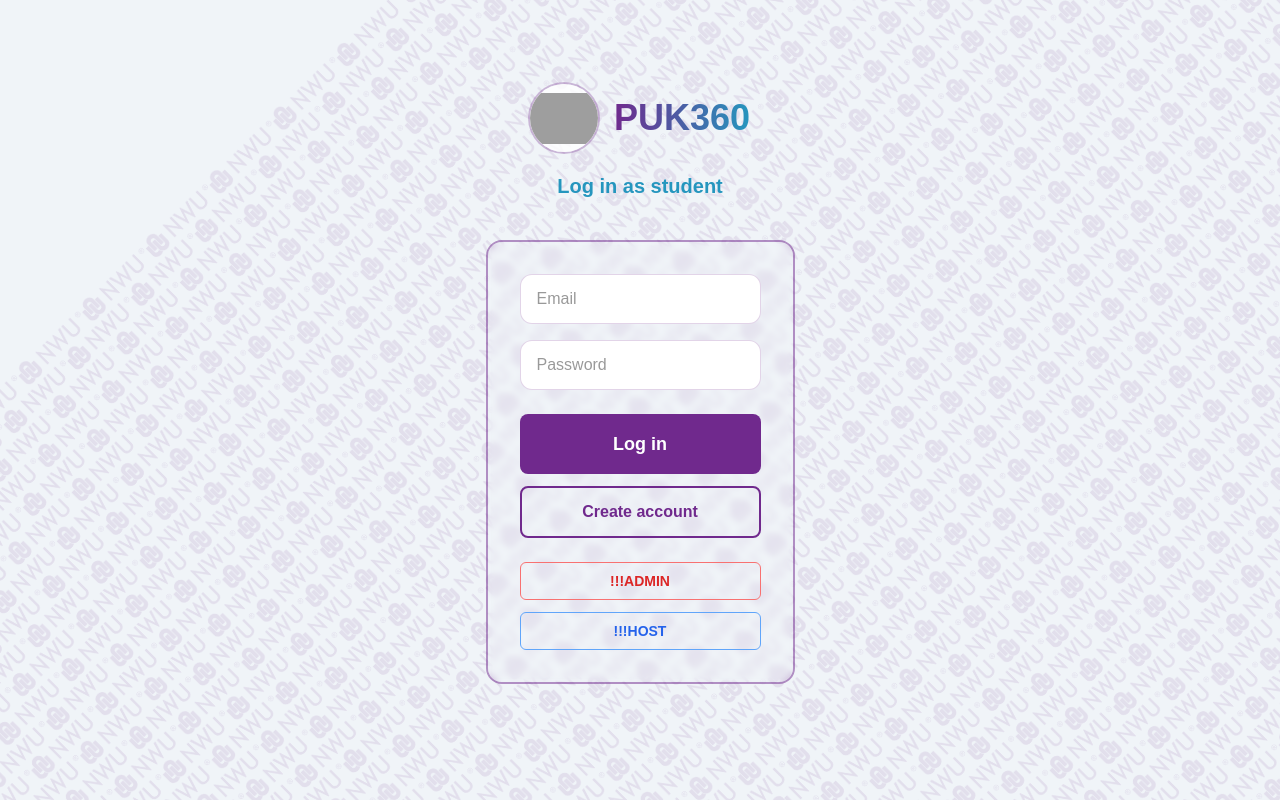
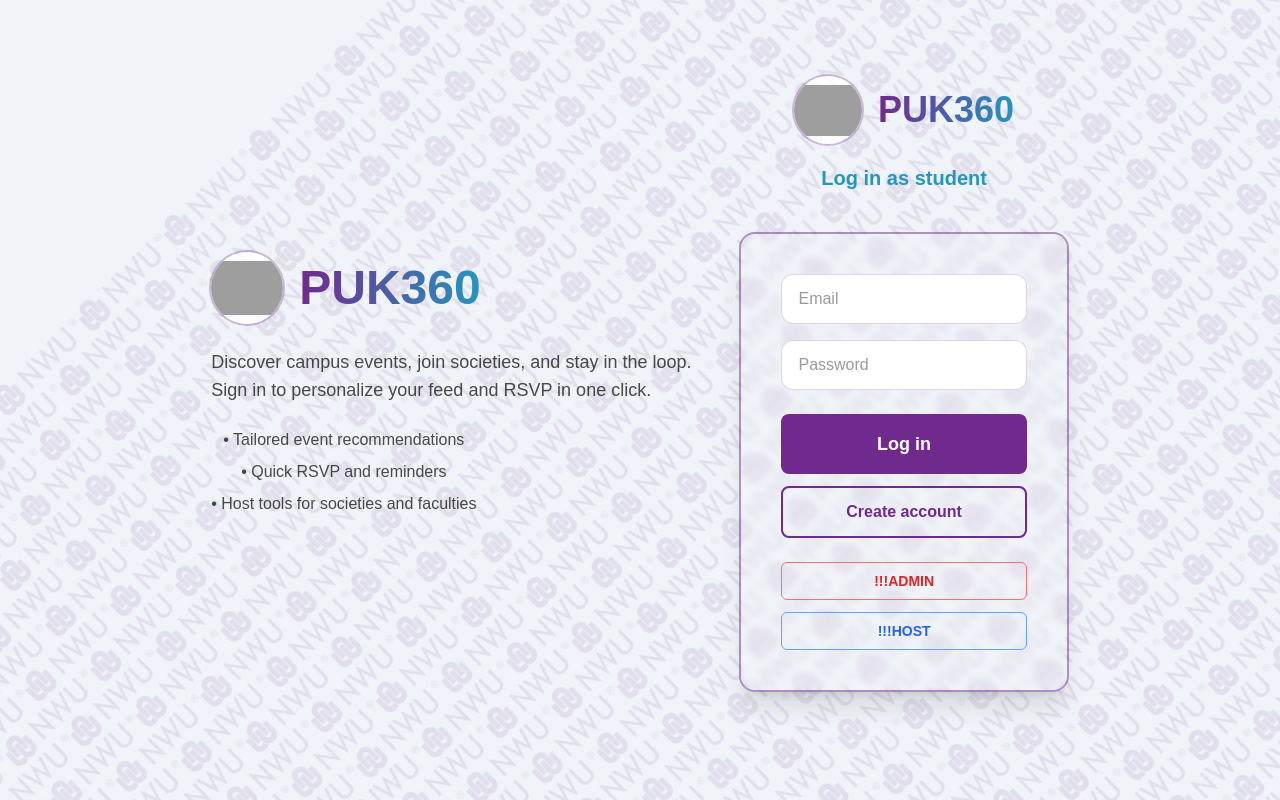
Before and after one commit to RuanHenry256/puk360-frontend, a React (Create React App) app: page / in a window 1280 px wide. Built offline with nearby package versions, Linux system fonts and the light colour scheme; grey boxes are pictures that could not be loaded.

Commit message:
Enhance application structure: add Admin and Host dashboards, update routing based on user roles, and improve UI responsiveness across various components.

```diff
--- a/src/App.js
+++ b/src/App.js
@@ -8,12 +8,14 @@
 // import EventDetails from './pages/EventDetails';
 import ReviewEventDetail from './pages/ReviewEventDetail';
 import StudentProfile from './pages/StudentProfile';
+import AdminDashboard from './pages/AdminMainDash';
+import HostMain from './pages/HostMain';
 import EventHostRequest from './pages/EventHostRequest'; // 🟣 Added
 import { api } from './api/client';
 import './styles/App.css';
 
 function App() {
-  const [view, setView] = useState('login'); // 'login' | 'events' | 'details' | 'profile' | 'hostrequest'
+  const [view, setView] = useState('login'); // 'login' | 'events' | 'details' | 'profile' | 'hostrequest' | 'host' | 'admin'
   const [visitedEventIds, setVisitedEventIds] = useState([]);
   const [user, setUser] = useState(() => {
     try {
@@ -26,14 +28,28 @@
   });
 
   const handleLoginSuccess = () => {
-    // Reverted: After successful login go to events feed (default flow)
-    setView('events');
+    // Route to the correct workspace based on roles
     try {
       const stored = localStorage.getItem('user');
-      setUser(stored ? JSON.parse(stored) : null);
+      const parsed = stored ? JSON.parse(stored) : null;
+      setUser(parsed);
+
+      const roles = (parsed?.roles || []).map((r) =>
+        typeof r === 'string' ? r.toLowerCase() : r
+      );
+      const has = (name, id) => roles.includes(name) || roles.includes(id);
+
+      if (has('admin', 3)) {
+        setView('admin');
+      } else if (has('host', 2)) {
+        setView('host');
+      } else {
+        setView('events'); // default student
+      }
     } catch (error) {
       console.warn('Failed to parse stored user on login', error);
       setUser(null);
+      setView('events');
     }
   };
 
@@ -125,6 +141,14 @@
       {view === 'hostrequest' && (
         <EventHostRequest onBack={() => setView('profile')} />
       )}
+
+      {view === 'host' && (
+        <HostMain />
+      )}
+
+      {view === 'admin' && (
+        <AdminDashboard />
+      )}
     </div>
   );
 }
--- a/src/components/BottomTabBar.jsx
+++ b/src/components/BottomTabBar.jsx
@@ -14,7 +14,7 @@
 
   return (
     <div className="fixed inset-x-0 bottom-0 z-40 h-16 border-t border-secondary/40 bg-primary/5 backdrop-blur">
-      <div className="mx-auto flex h-full max-w-3xl items-center justify-around px-4">
+      <div className="mx-auto flex h-full max-w-6xl items-center justify-around px-4">
         {normalized.map((tab) => (
           <button
             key={tab.id}
--- a/src/components/TopBar.jsx
+++ b/src/components/TopBar.jsx
@@ -5,7 +5,7 @@
 export default function TopBar({ onBack, onProfileClick, backLabel = 'Back' }) {
   return (
     <div className="fixed inset-x-0 top-0 z-40 h-16 border-b border-secondary/40 bg-primary/5 backdrop-blur">
-      <div className="mx-auto flex h-full max-w-3xl items-center justify-between px-4 sm:px-6 lg:px-8">
+      <div className="mx-auto flex h-full max-w-6xl items-center justify-between px-4 sm:px-6 lg:px-8">
         {onBack ? (
           <Button
             type="button"
--- a/src/pages/EventHostRequest.jsx
+++ b/src/pages/EventHostRequest.jsx
@@ -85,7 +85,7 @@
       <TopBar onBack={onBack} backLabel="Back to Profile" />
       <HostRequestSummaryModal open={showSummary} onClose={() => setShowSummary(false)} data={summaryData} />
 
-      <div className="mx-auto w-full max-w-4xl flex flex-col gap-6 px-4 pt-[88px] pb-6 sm:px-6 lg:px-8">
+      <div className="mx-auto w-full max-w-6xl flex flex-col gap-6 px-4 pt-[88px] pb-6 sm:px-6 lg:px-8">
         {/* Heading on gradient (no container surface) */}
         <header className="flex flex-col gap-2 p-2 sm:p-0">
           <div className="flex flex-col gap-2">
@@ -109,6 +109,7 @@
         {/* Form */}
         <section className="rounded-2xl border border-secondary/30 bg-primary/5 p-6 shadow-sm">
           <form className="space-y-5" onSubmit={handleSubmit}>
+            <div className="grid gap-4 sm:gap-6 lg:grid-cols-2">
             <label className="flex flex-col gap-2 text-sm font-medium text-secondary">
               Organisation / Society Name
               <input
@@ -137,7 +138,7 @@
               </select>
             </label>
 
-            <label className="flex flex-col gap-2 text-sm font-medium text-secondary">
+            <label className="flex flex-col gap-2 text-sm font-medium text-secondary lg:col-span-2">
               Motivation
               <textarea
                 name="motivation"
@@ -148,6 +149,7 @@
                 className="rounded-lg border border-secondary/60 px-3 py-2 text-base focus:border-primary focus:outline-none focus:ring-2 focus:ring-primary/40 resize-y"
               />
             </label>
+            </div>
 
             <div className="flex flex-col gap-4 sm:flex-row sm:items-center sm:justify-between pt-2">
               <small className="text-secondary text-sm">
--- a/src/pages/EventListing.jsx
+++ b/src/pages/EventListing.jsx
@@ -31,7 +31,7 @@
   return (
     <div className="event-listing text-text">
       <TopBar onProfileClick={onShowProfile} />
-      <div className="mx-auto flex w-full max-w-5xl flex-col gap-6 px-4 pt-[88px] pb-6 sm:px-6 lg:px-8">
+      <div className="mx-auto flex w-full max-w-6xl flex-col gap-6 px-4 pt-[88px] pb-6 sm:px-6 lg:px-8">
         <header className="flex flex-col items-center gap-2 text-center">
           <h1 className="text-3xl font-bold text-white sm:text-4xl">Event Listings</h1>
           <p className="text-sm text-white/80 sm:text-base">Discover what's happening across campuses.</p>
@@ -131,7 +131,7 @@
         </section>
 
         {/* Cards as buttons */}
-        <ul className="grid gap-4 sm:gap-6">
+        <ul className="grid grid-cols-1 gap-4 sm:grid-cols-2 lg:grid-cols-3 xl:grid-cols-4 sm:gap-6">
           {filteredEvents.map((event) => (
             <li
               key={event.id}
--- a/src/pages/LoginScreen.jsx
+++ b/src/pages/LoginScreen.jsx
@@ -109,8 +109,34 @@
       <div className="nwu-background"></div>
 
       {/* Foreground content */}
-      <div className="flex-1 flex flex-col justify-center py-8 px-4 sm:px-6 lg:px-8 relative z-10">
-        <div className="w-full max-w-md mx-auto">
+      <div className="flex-1 flex flex-col justify-center py-10 px-4 sm:px-6 lg:px-8 relative z-10">
+        <div className="w-full mx-auto max-w-md lg:max-w-6xl">
+          <div className="lg:grid lg:grid-cols-12 lg:gap-12 lg:items-center">
+            <div className="hidden lg:flex lg:col-span-7 flex-col items-start">
+              <div className="flex items-center space-x-4 mb-6">
+                <img
+                  src={nwuLogo}
+                  alt="NWU logo"
+                  className="w-[72px] h-[72px] rounded-full object-contain ring-2 ring-primary/30 bg-white/80"
+                />
+                <h1 className="text-5xl font-extrabold bg-gradient-to-r from-primary to-secondary bg-clip-text text-transparent">
+                  PUK360
+                </h1>
+              </div>
+              <p className="text-lg text-black/70 dark:text-white/70 max-w-xl">
+                Discover campus events, join societies, and stay in the loop.
+
+              </p>
+              <p className="text-lg text-black/70 dark:text-white/70 max-w-xl">
+                Sign in to personalize your feed and RSVP in one click.
+              </p>
+              <ul className="mt-6 space-y-2 text-black/70 dark:text-white/70">
+                <li>• Tailored event recommendations</li>
+                <li>• Quick RSVP and reminders</li>
+                <li>• Host tools for societies and faculties</li>
+              </ul>
+            </div>
+            <div className="lg:col-span-5 w-full max-w-md mx-auto">
 
           {/* Header Section */}
           <div className="flex flex-col items-center mb-10 space-y-5">
@@ -133,7 +159,7 @@
           </div>
 
           {/* Card Container – two layers */}
-          <div className="relative rounded-2xl border-2 border-primary/50 dark:border-primary-dm/50 overflow-hidden">
+          <div className="relative rounded-2xl border-2 border-primary/50 dark:border-primary-dm/50 overflow-hidden shadow-md lg:shadow-xl">
             {/* BACKDROP LAYER */}
             <div className="
               absolute inset-0
@@ -143,7 +169,7 @@
             " />
 
             {/* CONTENT LAYER */}
-            <div className="relative z-10 p-6 sm:p-8">
+            <div className="relative z-10 p-6 sm:p-8 lg:p-10">
               {/* Status messages */}
               {error && <div className="mb-4 text-red-600 text-sm">{error}</div>}
               {success && <div className="mb-4 text-green-600 text-sm">{success}</div>}
@@ -296,6 +322,8 @@
               </div>
             </div>
           </div>
+          </div>
+        </div>
         </div>
       </div>
 
--- a/src/styles/NWUBackground.css
+++ b/src/styles/NWUBackground.css
@@ -13,6 +13,14 @@
   --tile-h: calc(var(--tile-w) * var(--h-over-w));   /* exact logo height (row height) */
   --half-col: calc(var(--tile-w) / 2);               /* half a column for stagger */
   --pan-x: calc(var(--tile-w) * 20);                 /* move by whole tiles */
+}
+
+/* Slightly larger background tiles on desktop for a calmer feel */
+@media (min-width: 1024px){
+  :root{ --tile-w: 120px; }
+}
+@media (min-width: 1536px){
+  :root{ --tile-w: 140px; }
 }
 
 .nwu-background{
```
Also changed, not shown: src/pages/ReviewEventDetail.js (+5 -5 lines), src/pages/StudentProfile.jsx (+8 -6 lines), src/components/Footer.jsx (added).
